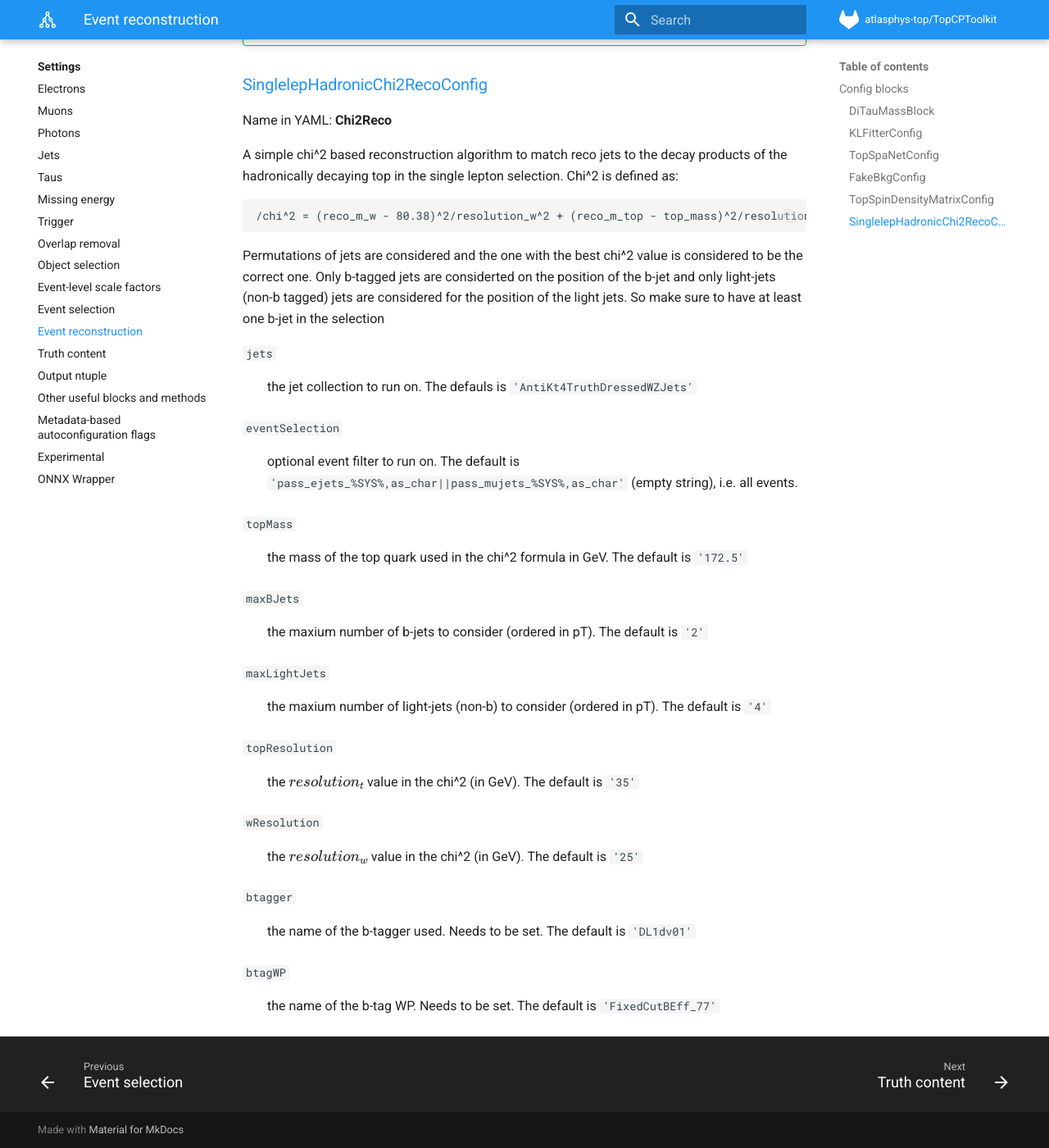
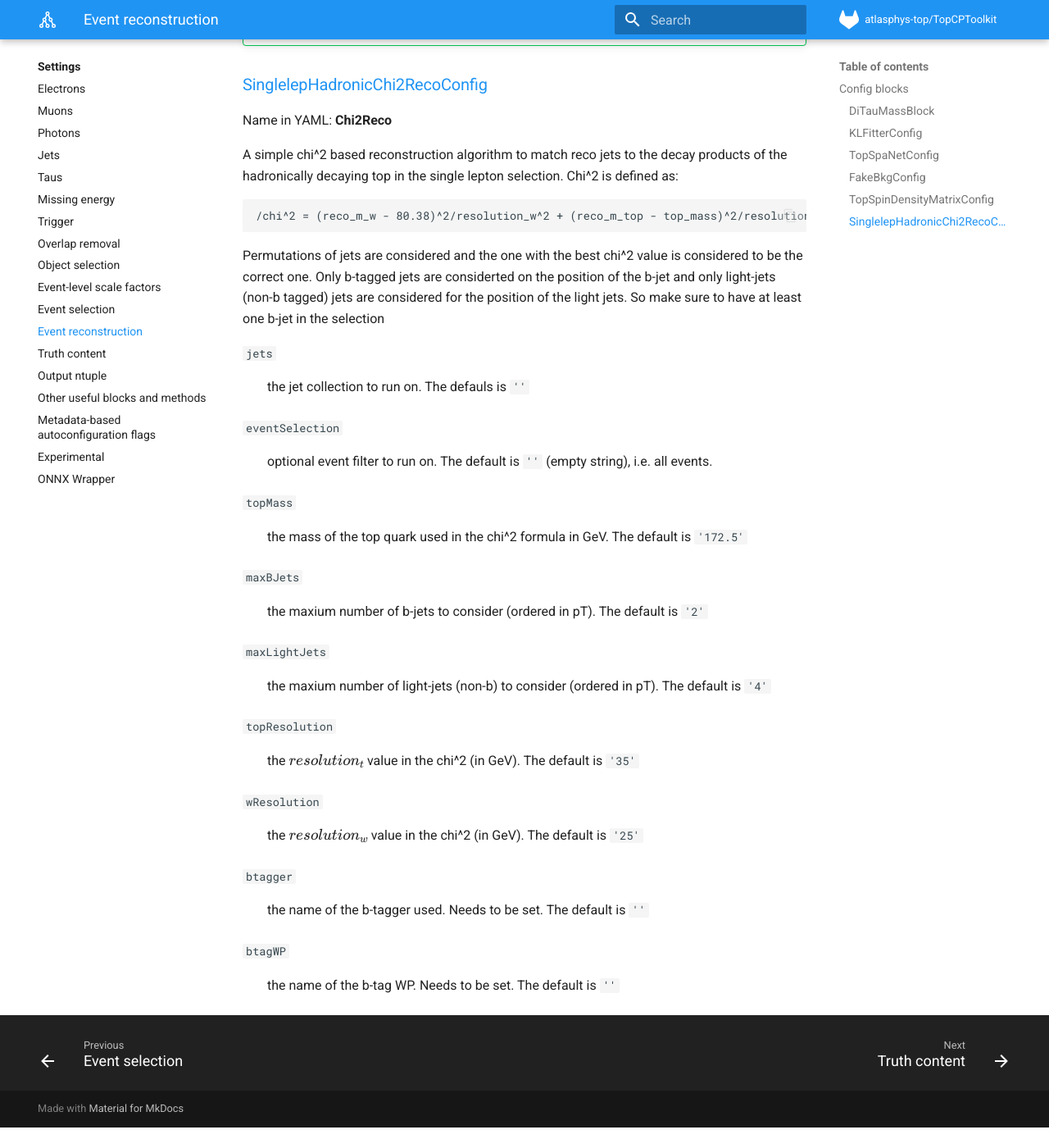
Before and after one commit to SuperNova76/TopCPToolKit, an MkDocs documentation site: the page built from docs/settings/reconstruction.md, in a window 1280 px wide and 1400 px high, scrolled down 9914 px. Shown: the whole window at 82% size. Built offline with MkDocs 1.6.1 and Material for MkDocs 9.7.7, drawn with Linux system fonts in a browser that asks for light colours; formulas are drawn with MathJax 3; after the commit the page ends 11289 px from its top, so only the background shows below that.

Commit message:
Fix defaults in chi2Reco + change order of includes

```diff
--- a/docs/settings/reconstruction.md
+++ b/docs/settings/reconstruction.md
@@ -296,10 +296,10 @@ Permutations of jets are considered and the one with the best chi^2 value is con
 Only b-tagged jets are considerted on the position of the b-jet and only light-jets (non-b tagged) jets are considered for the position of the light jets. So make sure to have at least one b-jet in the selection
 
 `jets`
-:   the jet collection to run on. The defauls is `'AntiKt4TruthDressedWZJets'`
+:   the jet collection to run on. The defauls is `''`
 
 `eventSelection`
-:   optional event filter to run on. The default is `'pass_ejets_%SYS%,as_char||pass_mujets_%SYS%,as_char'` (empty string), i.e. all events.
+:   optional event filter to run on. The default is `''` (empty string), i.e. all events.
 
 
 `topMass`
@@ -318,7 +318,7 @@ Only b-tagged jets are considerted on the position of the b-jet and only light-j
 :   the $resolution_w$ value in the chi^2 (in GeV). The default is `'25'`
 
 `btagger`
-:   the name of the b-tagger used. Needs to be set. The default is `'DL1dv01'`
+:   the name of the b-tagger used. Needs to be set. The default is `''`
 
 `btagWP`
-:   the name of the b-tag WP. Needs to be set. The default is `'FixedCutBEff_77'`
+:   the name of the b-tag WP. Needs to be set. The default is `''`
```
Also changed, not shown: source/TopCPToolkit/python/SinglelepHadronicChi2RecoConfig.py (+4 -4 lines), 2 other files.
